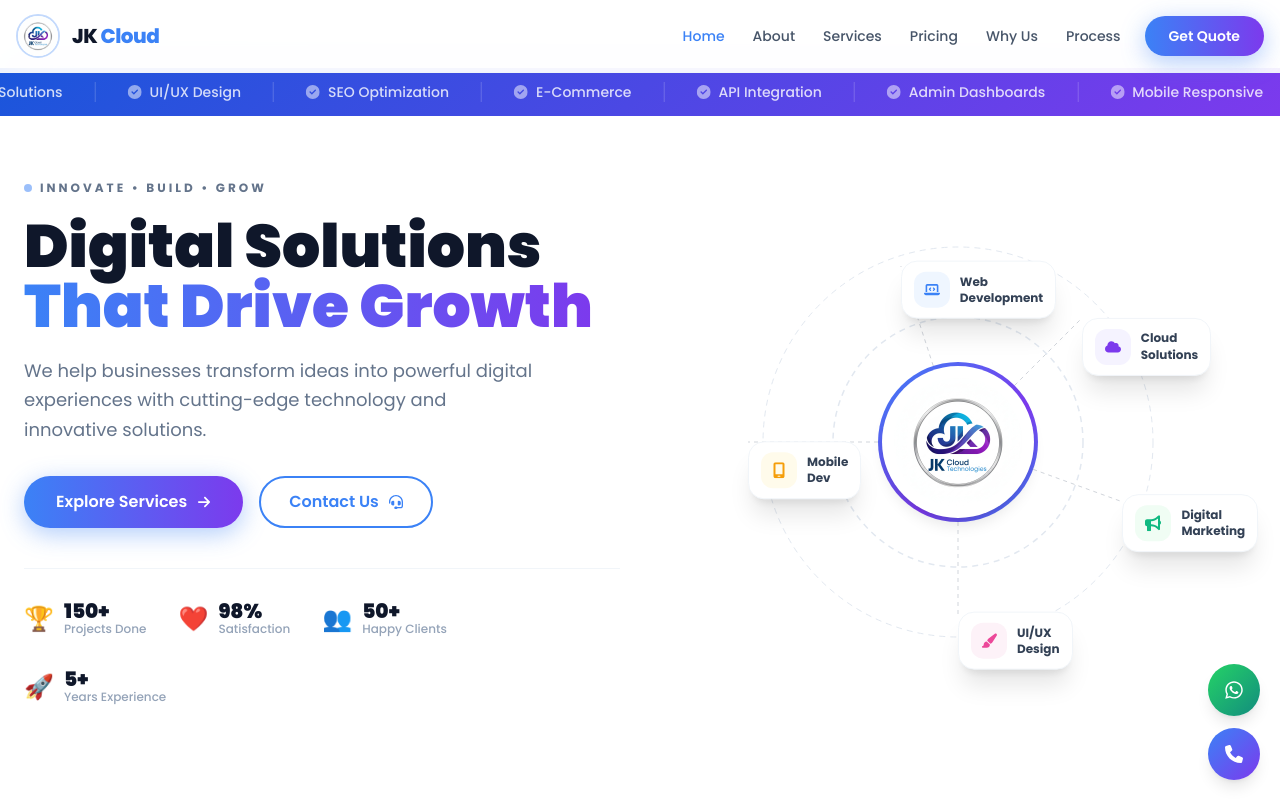
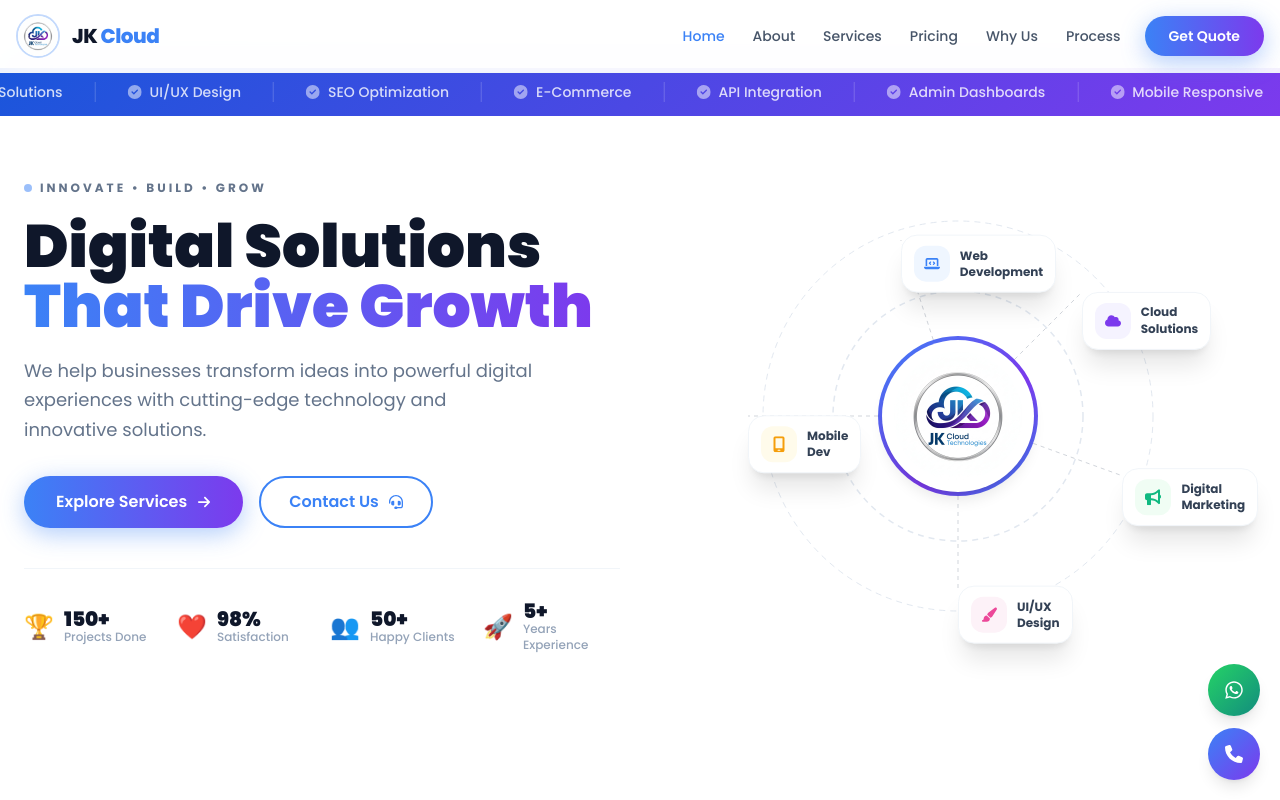
Before and after one commit to ashritha-d/JKcloudTechnologies, a React (Vite) app: page / in a window 1280 px wide. Shown: the top 800 px of the page. Built offline with nearby package versions, Linux system fonts and the light colour scheme.

Commit message:
Stats: grid-cols-4 so all four show on one line

```diff
--- a/src/components/Hero.jsx
+++ b/src/components/Hero.jsx
@@ -85,7 +85,7 @@
               </motion.a>
             </div>
 
-            <div className="flex flex-wrap gap-8 pt-8 border-t border-slate-100">
+            <div className="grid grid-cols-4 gap-4 pt-8 border-t border-slate-100">
               {[
                 { count: 150, suffix: '+', label: 'Projects Done',      icon: '🏆' },
                 { count: 98,  suffix: '%', label: 'Satisfaction',       icon: '❤️' },
```
